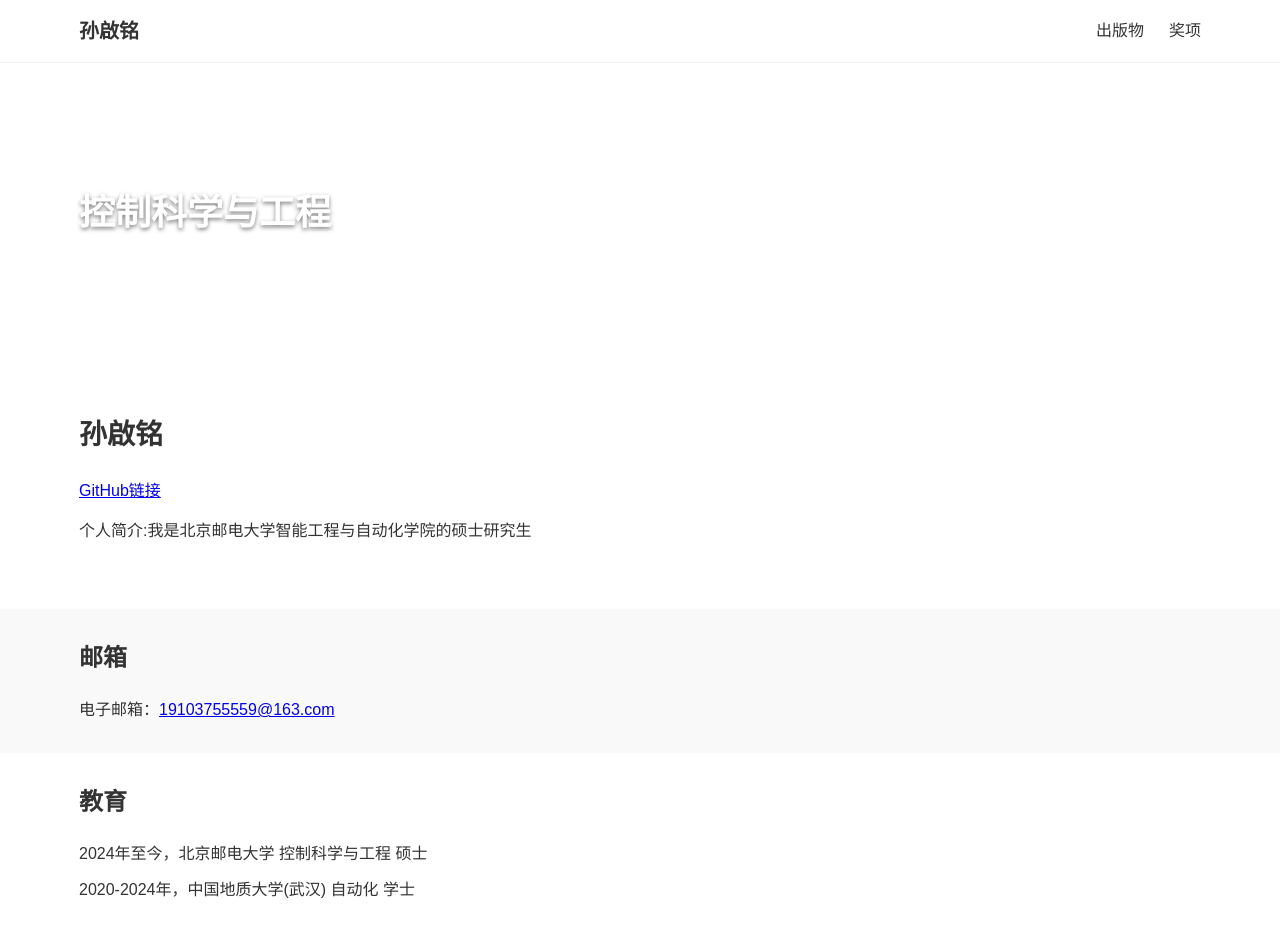
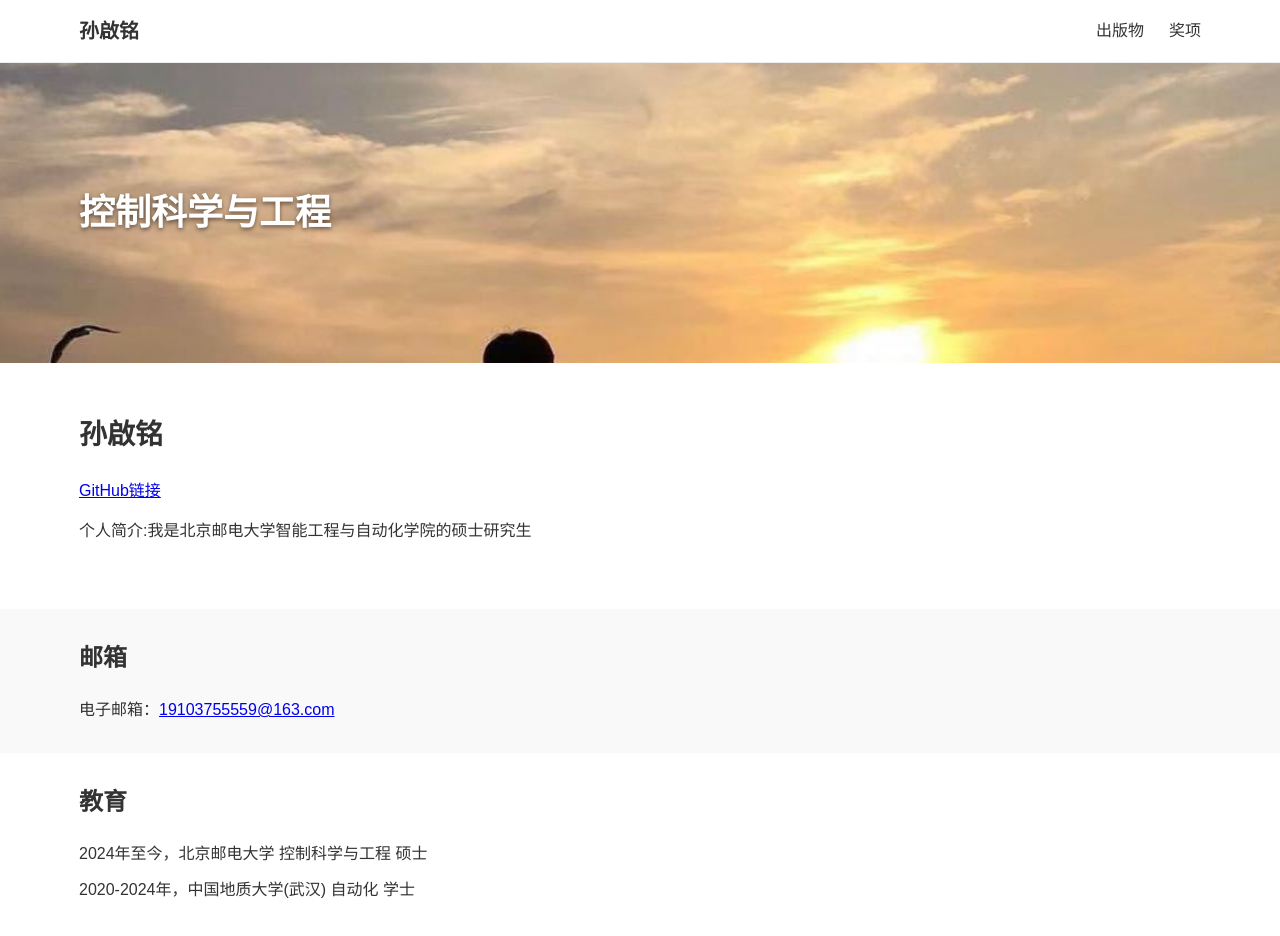
Before and after one commit to QimingSu/QimingSu.github.io, a plain HTML site: page index.html in a window 1280 px wide. Drawn offline with Linux system fonts and the light colour scheme.

Commit message:
初始化个人主页

```diff
--- a/style.css
+++ b/style.css
@@ -59,7 +59,7 @@ nav ul li a:hover {
 /* Banner样式（可替换背景图） */
 .banner {
     height: 300px;
-    background: url("C:\Users\12037\Desktop\QimingSu.github.io\2025-10-30_120758_604.jpg") no-repeat center center;
+    background: url("2025-10-30_120758_604.jpg") no-repeat center center;
     background-size: cover;
     display: flex;
     align-items: center;
```
Also changed, not shown: 2025-10-30_120758_604.jpg (added).
